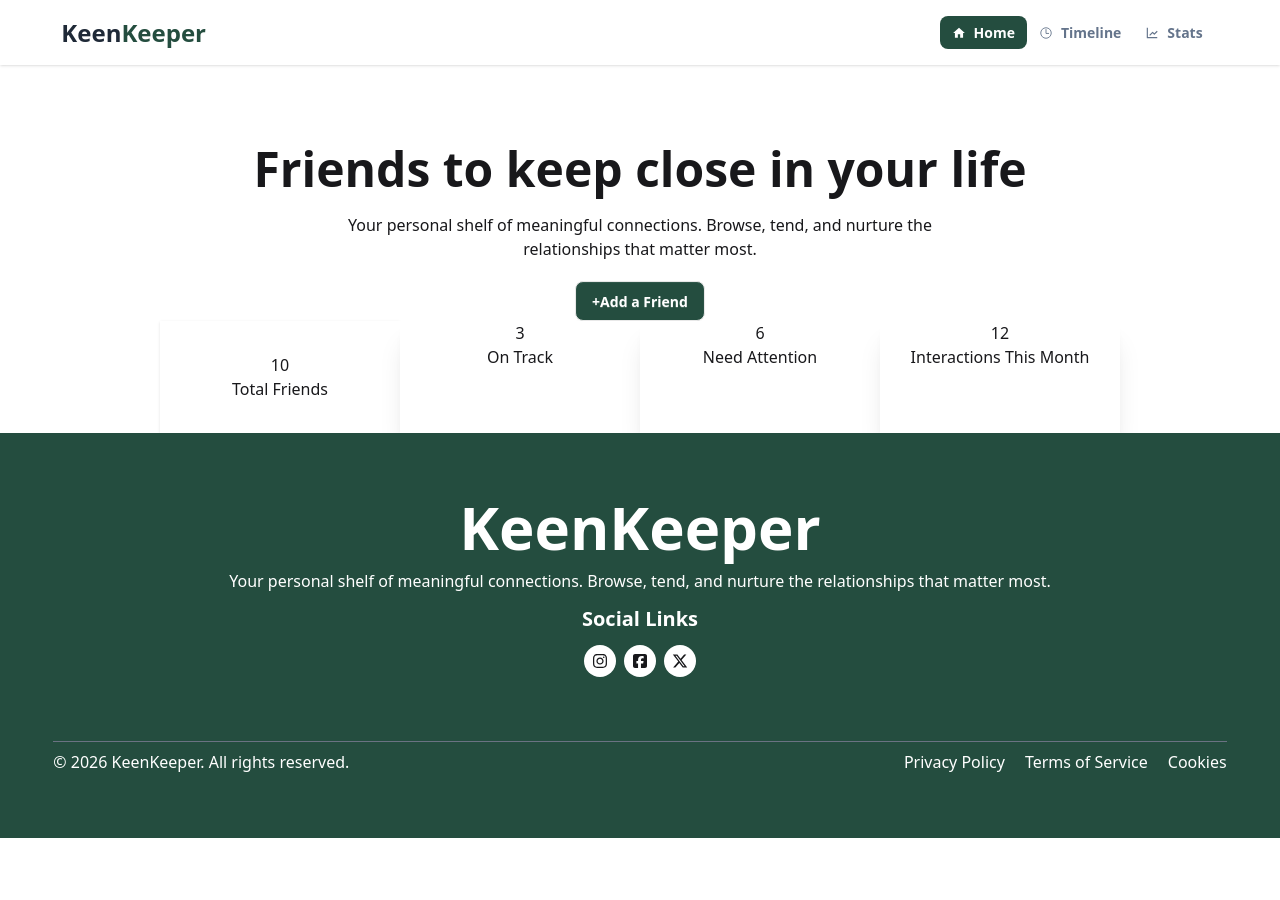
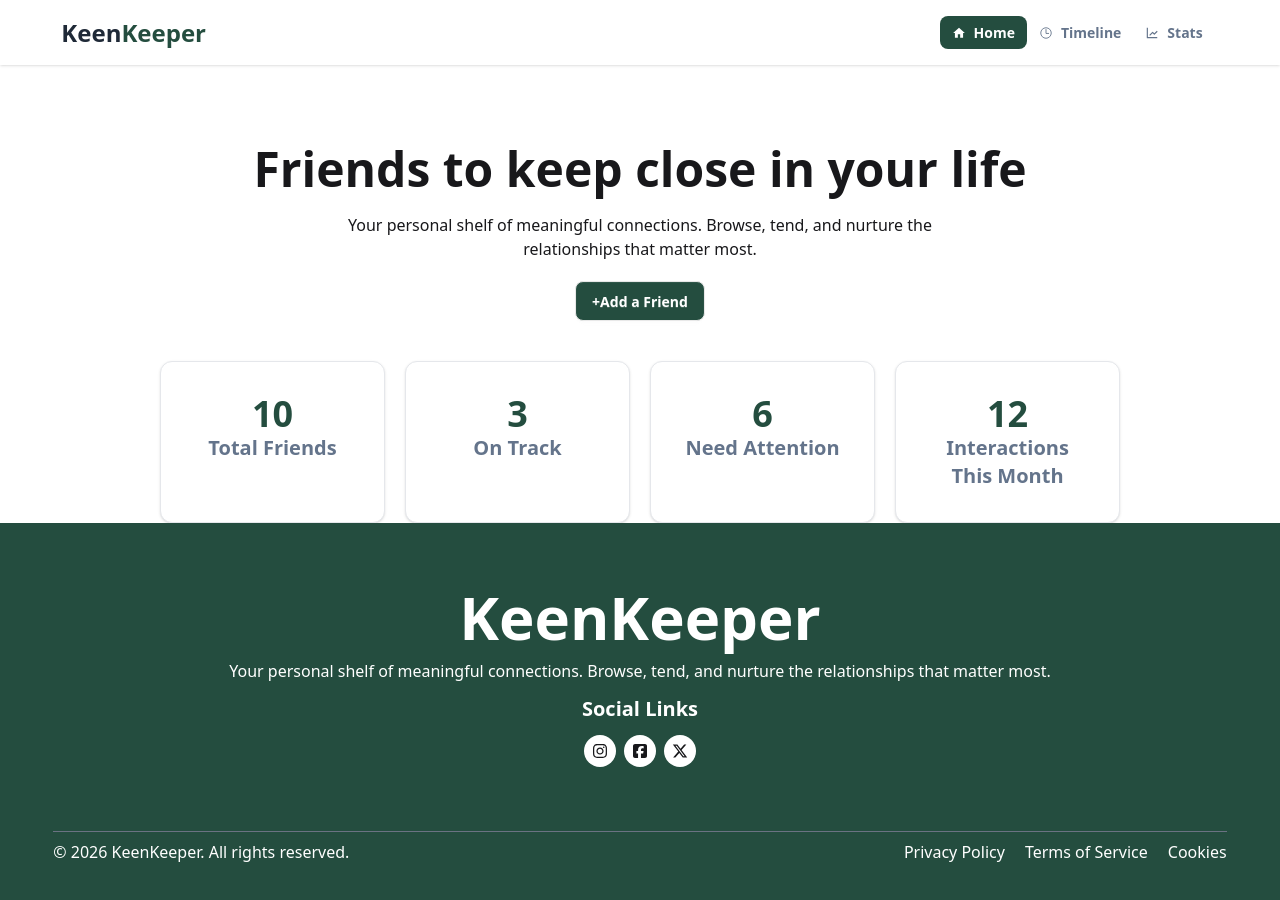
Before and after one commit to AlokBarmanraj/Assignment-07, a Next.js app: page / in a window 1280 px wide. Shown: the top 900 px of the page. Before the commit the page ends 838 px from the top, so only its background shows below. Built offline with nearby package versions, Linux system fonts and the light colour scheme.

Commit message:
count card

```diff
--- a/src/components/CountCard.jsx
+++ b/src/components/CountCard.jsx
@@ -2,29 +2,29 @@ import React from "react";
 
 const CountCard = () => {
   return (
-    <div className="w-9/12 mx-auto grid grid-cols-4 text-center">
-      <div className="bg-white shadow-sm p-8">
+    <div className="w-9/12 mx-auto grid grid-cols-4 text-center gap-5 pt-10">
+      <div className="bg-white shadow-sm p-8 border border-gray-200 rounded-xl">
         <div>
-          <h3>10</h3>
-          <h4>Total Friends</h4>
+          <h3 className="font-bold text-4xl text-[#244D3F]">10</h3>
+          <h4 className="font-bold text-xl text-[#64748B]">Total Friends</h4>
         </div>
       </div>
-      <div className="bg-white shadow-xl">
+      <div className="bg-white shadow-sm p-8 border border-gray-200 rounded-xl">
         <div>
-          <h3>3</h3>
-          <h4>On Track</h4>
+          <h3 className="font-bold text-4xl text-[#244D3F]">3</h3>
+          <h4 className="font-bold text-xl text-[#64748B]">On Track</h4>
         </div>
       </div>
-      <div className="bg-white shadow-xl">
+      <div className="bg-white shadow-sm p-8 border border-gray-200 rounded-xl">
         <div>
-          <h3>6</h3>
-          <h4>Need Attention</h4>
+          <h3 className="font-bold text-4xl text-[#244D3F]">6</h3>
+          <h4 className="font-bold text-xl text-[#64748B]">Need Attention</h4>
         </div>
       </div>
-      <div className="bg-white shadow-xl">
+      <div className="bg-white shadow-sm p-8 border border-gray-200 rounded-xl">
         <div>
-          <h3>12</h3>
-          <h4>Interactions This Month</h4>
+          <h3 className="font-bold text-4xl text-[#244D3F]">12</h3>
+          <h4 className="font-bold text-xl text-[#64748B]">Interactions This Month</h4>
         </div>
       </div>
     </div>
```
